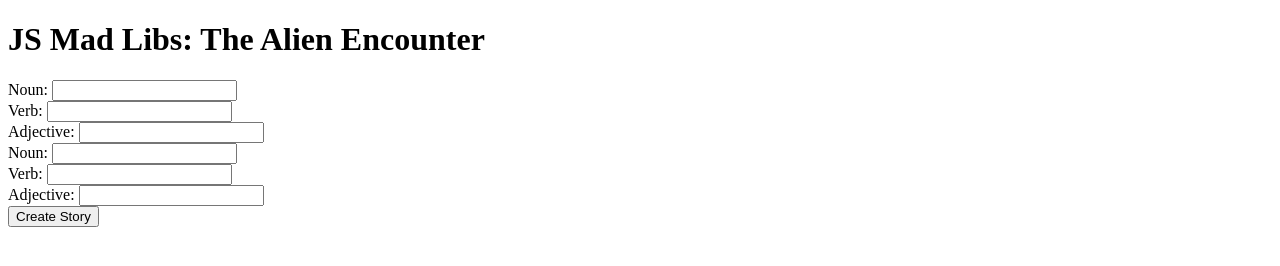
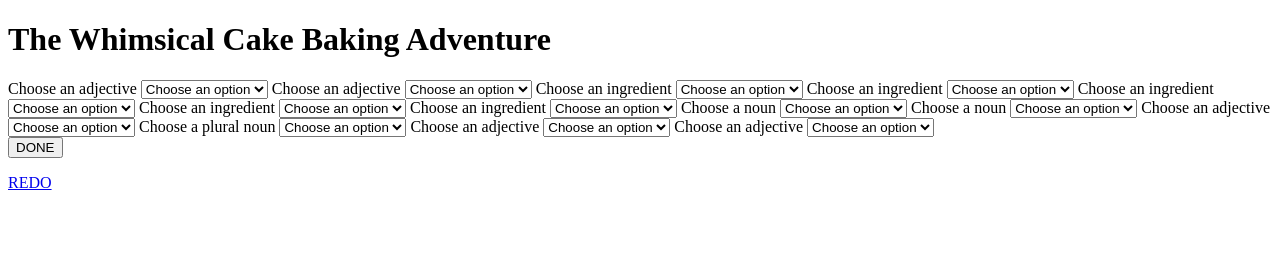
Before and after one commit to aadrita65/madlibs, a plain HTML site: page index.html in a window 1280 px wide. Drawn offline with Linux system fonts and the light colour scheme.

Commit message:
changes 2

```diff
--- a/index.html
+++ b/index.html
@@ -1,34 +1,143 @@
 <!DOCTYPE html>
-<html>
-  <head>
-    <meta charset="utf-8" />
-    <title>Mad Libs: The Alien Encounter</title>
-    <link rel="stylesheet" href="styles.css" />
-  </head>
-  <body>
-    <h1>JS Mad Libs: The Alien Encounter</h1>
-    <form id="madLibForm">
-      <label for="noun1">Noun:</label>
-      <input type="text" id="noun1" name="noun1" required /><br />
+<html lang="en" >
+<head>
+  <meta charset="UTF-8">
+  <title>The Whimsical Cake Baking Adventure</title>
+  <link rel="stylesheet" href="madlibsstyle.css">
 
-      <label for="verb1">Verb:</label>
-      <input type="text" id="verb1" name="verb1" required /><br />
+</head>
 
-      <label for="adjective1">Adjective:</label>
-      <input type="text" id="adjective1" name="adjective1" required /><br />
+<body>
+    <div class="container"> </div>
 
-      <label for="noun2">Noun:</label>
-      <input type="text" id="noun2" name="noun2" required /><br />
+    <a href="index.html"></a>
 
-      <label for="verb2">Verb:</label>
-      <input type="text" id="verb2" name="verb2" required /><br />
+    <h1 class="main-title">The Whimsical Cake Baking Adventure</h1>
+    <main>
+      <div class="selections-container">
+        <label class="dropdown-text" for="adjective1">Choose an adjective</label>
+        <select class="dropdown" name="adjective1" id="adjective1">
+          <option value="">Choose an option</option>
+          <option value="talented">talented</option>
+          <option value="sloppy">sloppy</option>
+          <option value="ambitious">ambitious</option>
+          <option value="crazy">crazy</option>
+        </select>
 
-      <label for="adjective2">Adjective:</label>
-      <input type="text" id="adjective2" name="adjective2" required /><br />
+        <label class="dropdown-text" for="adjective2">Choose an adjective</label>
+        <select class="dropdown" name="adjective2" id="adjective2">
+          <option value="">Choose an option</option>
+          <option value="sparkling">sparkling</option>
+          <option value="gigantic">gigantic</option>
+          <option value="enchanting">enchanting</option>
+          <option value="whimsical">whimsical</option>
+        </select>
 
-      <button type="submit">Create Story</button>
-    </form>
-    <div id="story"></div>
-    <script src="script.js"></script>
-  </body>
+        <label class="dropdown-text" for="ingredient1">Choose an ingredient</label>
+        <select class="dropdown" name="ingredient1" id="ingredient1">
+          <option value="">Choose an option</option>
+          <option value="flour">flour</option>
+          <option value="sugar">sugar</option>
+          <option value="butter">butter</option>
+          <option value="eggs">eggs</option>
+        </select>
+
+        <label class="dropdown-text" for="ingredient2">Choose an ingredient</label>
+        <select class="dropdown" name="ingredient2" id="ingredient2">
+          <option value="">Choose an option</option>
+          <option value="vanilla">vanilla</option>
+          <option value="chocolate">chocolate</option>
+          <option value="milk">milk</option>
+          <option value="baking_powder">baking_powder</option>
+        </select>
+
+        <label class="dropdown-text" for="ingredient3">Choose an ingredient</label>
+        <select class="dropdown" name="ingredient3" id="ingredient3">
+          <option value="">Choose an option</option>
+          <option value="salt">salt</option>
+          <option value="cocoa_powder">cocoa_powder</option>
+          <option value="nuts">nuts</option>
+          <option value="berries">berries</option>
+        </select>
+
+        <label class="dropdown-text" for="ingredient4">Choose an ingredient</label>
+        <select class="dropdown" name="ingredient4" id="ingredient4">
+          <option value="">Choose an option</option>
+          <option value="cinnamon">cinnamon</option>
+          <option value="nutmeg">nutmeg</option>
+          <option value="lemon_zest">lemon_zest</option>
+          <option value="honey">honey</option>
+        </select>
+
+        <label class="dropdown-text" for="ingredient5">Choose an ingredient</label>
+        <select class="dropdown" name="ingredient5" id="ingredient5">
+          <option value="">Choose an option</option>
+          <option value="sprinkles">sprinkles</option>
+          <option value="powder_sugar">powder_sugar</option>
+          <option value="almond_flakes">almond_flakes</option>
+          <option value="caramel_sauce">caramel_sauce</option>
+        </select>
+
+        <label class="dropdown-text" for="noun1">Choose a noun</label>
+        <select class="dropdown" name="noun1" id="noun1">
+          <option value="">Choose an option</option>
+          <option value="cream_cheese">cream_cheese</option>
+          <option value="magic">magic</option>
+          <option value="secret_sauce">secret_sauce</option>
+          <option value="love">love</option>
+        </select>
+
+        <label class="dropdown-text" for="noun2">Choose a noun</label>
+        <select class="dropdown" name="noun2" id="noun2">
+          <option value="">Choose an option</option>
+          <option value="treasure">treasure</option>
+          <option value="secret">secret</option>
+          <option value="potion">potion</option>
+          <option value="artifact">artifact</option>
+        </select>
+
+        <label class="dropdown-text" for="adjective3">Choose an adjective</label>
+        <select class="dropdown" name="adjective3" id="adjective3">
+          <option value="">Choose an option</option>
+          <option value="suprising">suprising</option>
+          <option value="bizarre">bizarre</option>
+          <option value="unusual">unusual</option>
+          <option value="strange">strange</option>
+        </select>
+
+        <label class="dropdown-text" for="pluralnoun">Choose a plural noun</label>
+        <select class="dropdown" name="pluralnoun" id="pluralnoun">
+          <option value="">Choose an option</option>
+          <option value="candies">candies</option>
+          <option value="flowers">flowers</option>
+          <option value="balloons">balloons</option>
+          <option value="fruit">fruit</option>
+        </select>
+
+        <label class="dropdown-text" for="adjective4">Choose an adjective</label>
+        <select class="dropdown" name="adjective4" id="adjective4">
+          <option value="">Choose an option</option>
+          <option value="delectable">delectable</option>
+          <option value="heavenly">heavenly</option>
+          <option value="divine">divine</option>
+          <option value="irresistable">irresistable</option>
+        </select>
+
+        <label class="dropdown-text" for="adjective5">Choose an adjective</label>
+        <select class="dropdown" name="adjective5" id="adjective5">
+          <option value="">Choose an option</option>
+          <option value="moist">moist</option>
+          <option value="gooey">gooey</option>
+          <option value="fluffy">fluffy</option>
+          <option value="velvety">velvety</option>
+        </select>
+      </div>
+      <button class="btn" id="generate-madlib-btn">DONE</button>
+      <p id="madlib-text"></p>
+      <div class="centered">
+        <div class="button"><a href="index.html">REDO</a></div>
+        </div>
+      </main>
+       <script  src="script.js"></script>
+      </body>
 </html>
```
